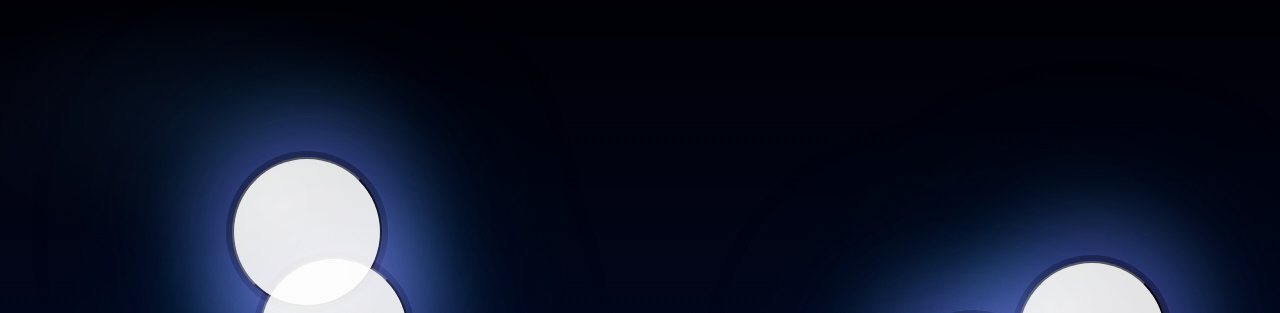
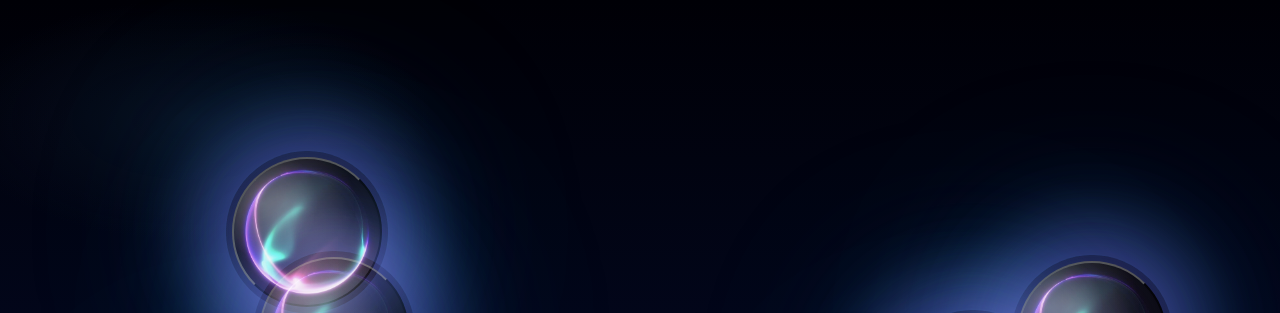
Before and after one commit to rochan-saireddy/rochan-saireddy.github.io, a plain HTML site: page index.html in a window 1280 px wide. Shown: the top 313 px of the page. Drawn offline with Linux system fonts and the light colour scheme.

Commit message:
Update background image URL in style.css

```diff
--- a/style.css
+++ b/style.css
@@ -89,7 +89,7 @@ body{
   border-radius: 50%;
   background-image: radial-gradient(circle at 35% 30%, rgba(255,255,255,0.25), transparent 50%),
                     radial-gradient(circle at 70% 75%, rgba(255,255,255,0.12), transparent 40%),
-                    url('assets/orb.jpg');
+                    url('orb.jpg');
   background-size: cover;
   background-position: center;
   filter: drop-shadow(0 0 40px rgba(140, 90, 255, 0.4))
```
